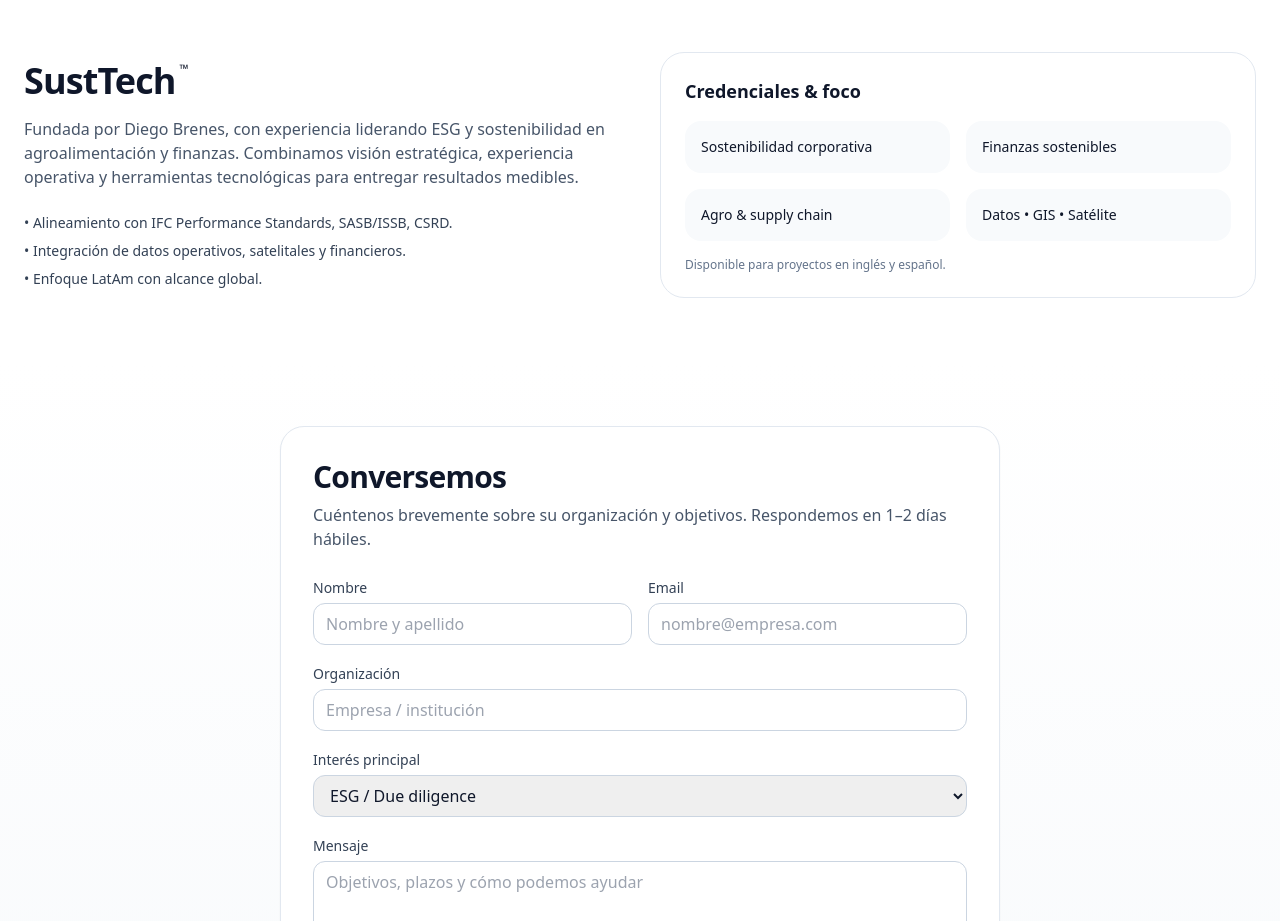
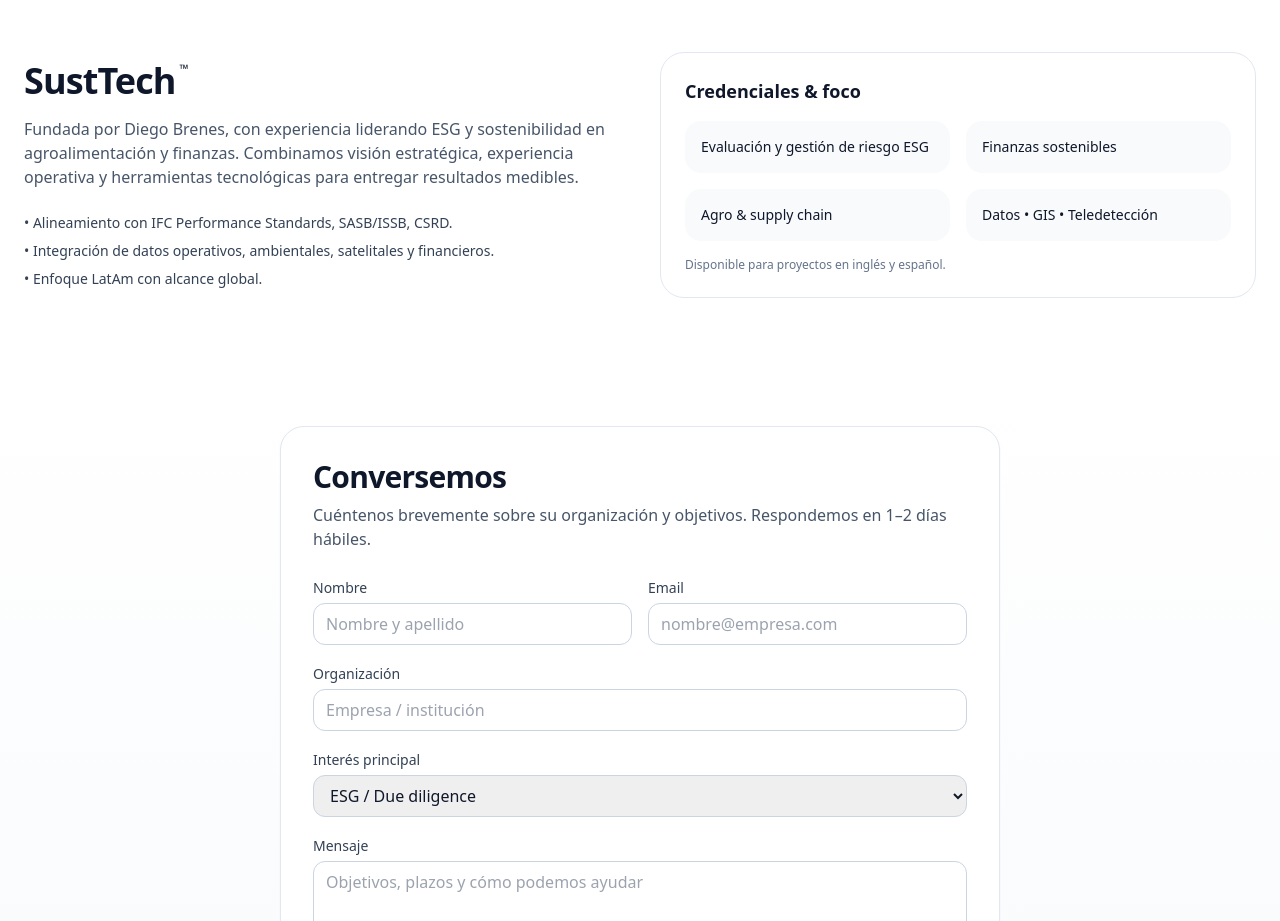
Before and after one commit to diegobrenes/susttech-site, a plain HTML site: page index.html in a window 1280 px wide. Shown: the part 2000-2921 px from the top of the page. Drawn offline with nearby package versions, Linux system fonts and the light colour scheme.

Commit message:
adjusting About

```diff
--- a/index.html
+++ b/index.html
@@ -274,17 +274,17 @@
         <p class="mt-4 text-slate-600">Fundada por Diego Brenes, con experiencia liderando ESG y sostenibilidad en agroalimentación y finanzas. Combinamos visión estratégica, experiencia operativa y herramientas tecnológicas para entregar resultados medibles.</p>
         <ul class="mt-6 space-y-2 text-slate-700 text-sm">
           <li>• Alineamiento con IFC Performance Standards, SASB/ISSB, CSRD.</li>
-          <li>• Integración de datos operativos, satelitales y financieros.</li>
+          <li>• Integración de datos operativos, ambientales, satelitales y financieros.</li>
           <li>• Enfoque LatAm con alcance global.</li>
         </ul>
       </div>
       <div class="rounded-3xl border border-slate-200 p-6 bg-white">
         <h3 class="text-lg font-semibold">Credenciales &amp; foco</h3>
         <div class="mt-4 grid grid-cols-2 gap-4 text-sm">
-          <div class="rounded-2xl bg-slate-50 p-4">Sostenibilidad corporativa</div>
+          <div class="rounded-2xl bg-slate-50 p-4">Evaluación y gestión de riesgo ESG</div>
           <div class="rounded-2xl bg-slate-50 p-4">Finanzas sostenibles</div>
           <div class="rounded-2xl bg-slate-50 p-4">Agro &amp; supply chain</div>
-          <div class="rounded-2xl bg-slate-50 p-4">Datos • GIS • Satélite</div>
+          <div class="rounded-2xl bg-slate-50 p-4">Datos • GIS • Teledetección</div>
         </div>
         <p class="mt-4 text-xs text-slate-500">Disponible para proyectos en inglés y español.</p>
       </div>
```
